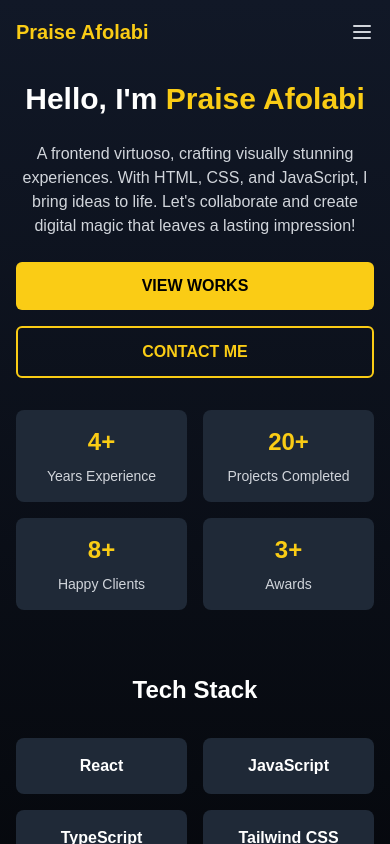
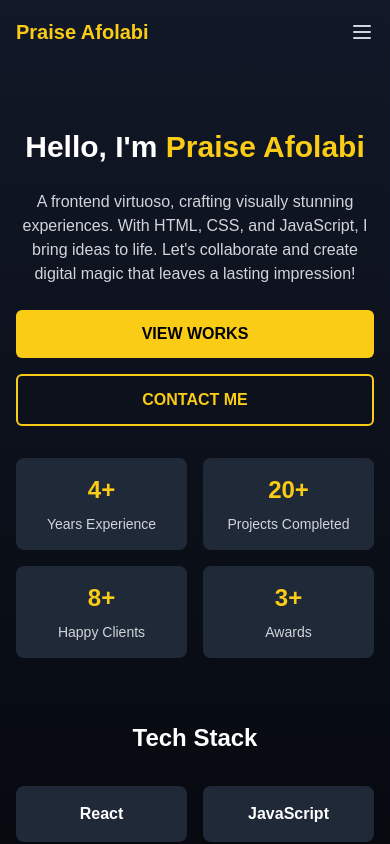
Before and after one commit to Apex10A/apex-portfolio, a Next.js app: page / in a window 390 px wide. Shown: the top 844 px of the page. Built offline with nearby package versions, Linux system fonts and the light colour scheme; a web font is replaced by a local one.

Commit message:
fix: header

```diff
--- a/src/app/(landing-page)/home/page.tsx
+++ b/src/app/(landing-page)/home/page.tsx
@@ -69,7 +69,7 @@ const Home: React.FC = () => {
   return (
     <div className="bg-gradient-to-b from-gray-900 to-black min-h-screen text-white overflow-x-hidden">
       {/* Hero Section */}
-      <div className="container mx-auto relative z-10 px-4 lg:px-8 pt-20 sm:pt-32 lg:pt-44">
+      <div className="container mx-auto relative z-10 px-4 lg:px-8 pt-32 sm:pt-36 lg:pt-44">
         <div className="flex flex-col lg:flex-row items-center justify-between gap-8 lg:gap-12">
           <div className="text-center lg:text-left lg:w-1/2 space-y-6">
             <h1 className="text-3xl sm:text-4xl lg:text-7xl font-extrabold leading-tight">
--- a/src/app/components/header/page.tsx
+++ b/src/app/components/header/page.tsx
@@ -88,7 +88,7 @@ const Navigation: React.FC = () => {
   return (
     <nav
       className={`fixed w-full z-50 transition-all duration-300 ${
-        scrolled ? 'bg-gray-900/95 backdrop-blur-sm shadow-lg' : 'bg-transparent'
+        scrolled ? 'bg-gray-900/95 h-20 md:h-auto backdrop-blur-sm shadow-lg' : 'bg-transparent'
       }`}
     >
       <div className="max-w-7xl mx-auto px-4 sm:px-6 lg:px-8">
```
